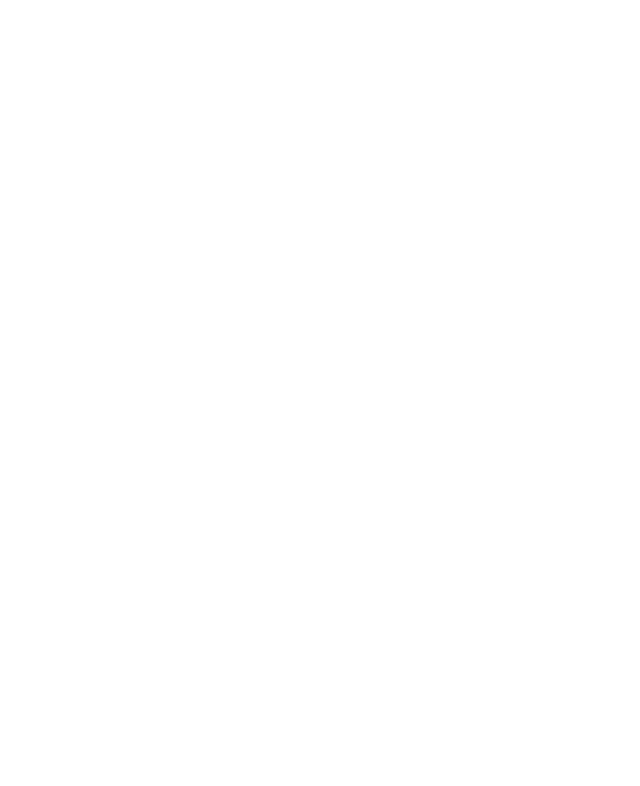
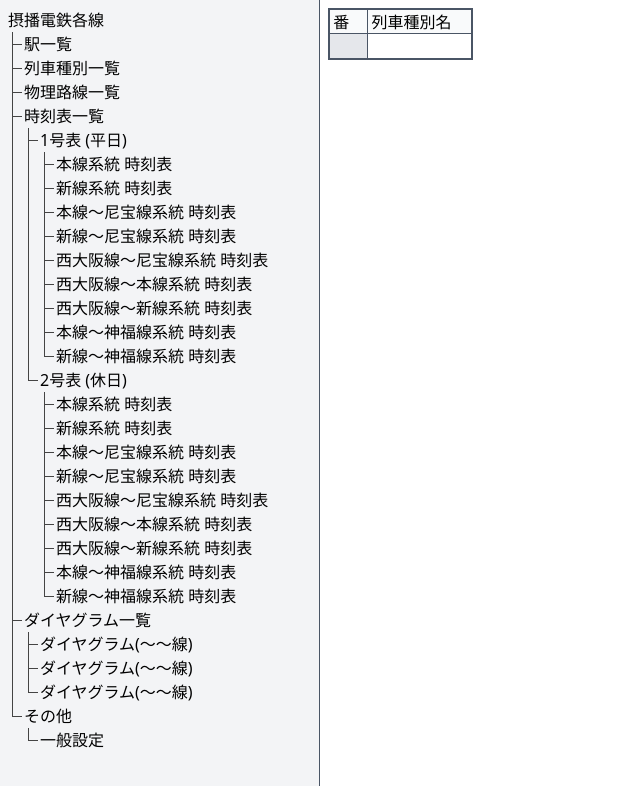
Before and after one commit to akashiyaki01c/weaverail, a React (Vite) app: page /train-types in a window 1280 px wide. Before the commit this address had no page. Shown: the top 786 px of the page, without its empty margins (0-640 px from the left). Built offline with nearby package versions, Linux system fonts and the light colour scheme.

Commit message:
update: 列車種別を編集できるように

```diff
--- a/src/AppRoutes.tsx
+++ b/src/AppRoutes.tsx
@@ -5,6 +5,7 @@
 import { LinesViewer } from "./LinesViewer/LinesViewer";
 import { Layout } from "./Layout";
 import { LineViewer } from "./LineViewer/LineViewer";
+import { TrainTypeViewer } from "./TrainTypeViewer/TrainTypeViewer";
 
 const AppRoutes = () => {
   return (
@@ -16,6 +17,7 @@
             <Route path="/stations" element={<StationTableViewer />} />
             <Route path="/lines" element={<LinesViewer />} />
             <Route path="/lines/:lineId" element={<LineViewer />} />
+            <Route path="/train-types" element={<TrainTypeViewer />} />
           </Route>
         </Routes>
       </BrowserRouter>
--- a/src/Layout.tsx
+++ b/src/Layout.tsx
@@ -11,7 +11,7 @@
           <li>
             <Link to="/stations">駅一覧</Link>
           </li>
-          <li>列車種別一覧</li>
+          <li><Link to="/train-types">列車種別一覧</Link></li>
           <li>
             <summary>
               <Link to="/lines">物理路線一覧</Link>
--- a/src/TrainTypeViewer/TrainTypeViewer.tsx
+++ b/src/TrainTypeViewer/TrainTypeViewer.tsx
@@ -1,8 +1,144 @@
+import { useRef, useState } from "react";
+import { TableViewer } from "../TableViwer/TableViewer";
 import useGlobalState from "../useGlobalState";
+import { TrainType } from "../sharpdia-model/TrainType";
 
 export function TrainTypeViewer() {
   const globalState = useGlobalState();
-  const maxX = 4;
 
-  return <></>;
+  const maxX = 2;
+  const maxY = globalState.trainTypes.length + 1;
+
+  const dialogRef = useRef<HTMLDialogElement>(null);
+  const inputRefs = useRef<(HTMLInputElement | null)[]>(Array(maxX).fill(null));
+
+  // ユーザが選択しているセルのX座標
+  const [selectedCellX, setSelectedCellX] = useState(0);
+  // ユーザが選択しているセルのY座標
+  const [selectedCellY, setSelectedCellY] = useState(0);
+  // 現在のウィンドウの状態
+  const [editState, setEditState] = useState(
+    "viwer" as "viewer" | "new" | "insert" | "edit"
+  );
+  const [editData, setEditData] = useState(TrainType.default());
+
+  const startEdit = (_: number, y: number) => {
+    if (y === maxY - 1) {
+      setEditData(TrainType.default());
+      setEditState("new");
+    } else {
+      setEditData(globalState.trainTypes[y]);
+      setEditState("edit");
+    }
+    dialogRef.current?.showModal();
+  };
+  const deleteData = (y: number) => {
+    if (y === maxY - 1) {
+      return;
+    }
+    globalState.setTrainTypes((prev) => {
+      prev.splice(y, 1);
+      return prev;
+    });
+  };
+  const insertData = (_: number) => {
+    setEditData(TrainType.default());
+    setEditState("insert");
+    dialogRef.current?.showModal();
+  };
+
+  const onEndStationEnd = () => {
+    if (editState === "edit") {
+      globalState.updateTrainType(selectedCellY, editData);
+    } else if (editState === "insert") {
+      globalState.setTrainTypes((prev) => {
+        prev.splice(selectedCellY, 0, editData);
+        return prev;
+      });
+    } else if (editState === "new") {
+      setSelectedCellY(selectedCellY + 1);
+      globalState.setTrainTypes((prev) => [...prev, editData]);
+    }
+    setEditState("viewer");
+    dialogRef.current?.close();
+  };
+
+  return (
+    <>
+      <TableViewer
+        selectedCellX={selectedCellX}
+        selectedCellY={selectedCellY}
+        setSelectedCellX={setSelectedCellX}
+        setSelectedCellY={setSelectedCellY}
+        editState={editState}
+        setEditState={setEditState}
+        startEdit={startEdit}
+        deleteData={deleteData}
+        insertData={insertData}
+        data={globalState.trainTypes}
+        columnSettings={[
+          {
+            headerText: "番号",
+            widthIc: 2.4,
+            cellText(_, index) {
+              return String(index);
+            },
+          },
+          {
+            headerText: "列車種別名",
+            widthIc: 6.4,
+            cellText(value, _) {
+              return value.name;
+            },
+          },
+        ]}
+        defaultValue={TrainType.default()}
+      />
+      <div className="fixed">
+        <dialog ref={dialogRef} className="m-auto p-[1ic] rounded  shadow-xl">
+          <form
+            onSubmit={(e) => {
+              e.preventDefault();
+              onEndStationEnd();
+            }}
+          >
+            <label>
+              列車種別名
+              <input
+                className="ml-[1ic] border-1 border-solid border-gray-600 rounded focus:outline-1 outline-offset-1 outline-blue-200 pl-1"
+                type="text"
+                value={editData.name}
+                ref={(el) => {
+                  inputRefs.current[0] = el;
+                }}
+                onChange={(e) =>
+                  setEditData({ ...editData, name: e.target.value })
+                }
+              />
+            </label>
+            <div className="mt-[1ic] flex justify-end gap-2">
+              <button
+                className="border-1 text-blue-400 border-blue-400 p-[0.25ic] pl-[1ic] pr-[1ic] rounded"
+                onClick={(_) => {
+                  setEditState("viewer");
+                  dialogRef.current?.close();
+                }}
+                type="button"
+              >
+                キャンセル
+              </button>
+              <button
+                className="bg-blue-400 p-[0.25ic] pl-[1ic] pr-[1ic] text-gray-50 rounded"
+                onClick={(_) => {
+                  onEndStationEnd();
+                }}
+              >
+                適用
+              </button>
+            </div>
+          </form>
+        </dialog>
+      </div>
+    </>
+  );
 }
--- /dev/null
+++ b/src/sharpdia-model/TrainType.ts
@@ -0,0 +1,9 @@
+export class TrainType {
+	constructor(
+		public name: string,
+	) { }
+
+	static default() {
+		return new TrainType("");
+	}
+}
--- a/src/useGlobalState.ts
+++ b/src/useGlobalState.ts
@@ -2,6 +2,7 @@
 import { Station } from "./sharpdia-model/Station";
 import { immer } from "zustand/middleware/immer";
 import { Line, Segment } from "./sharpdia-model/Line";
+import { TrainType } from "./sharpdia-model/TrainType";
 
 export interface Store {
 	stations: Station[];
@@ -13,6 +14,10 @@
 	updateLine: (index: number, data: Line) => void;
 	setLines: (fn: (prev: Line[]) => Line[]) => void;
 	setSegments: (index: number, fn: (prev: Segment[]) => Segment[]) => void;
+
+	trainTypes: TrainType[];
+	updateTrainType: (index: number, data: TrainType) => void;
+	setTrainTypes: (fn: (prev: TrainType[]) => TrainType[]) => void;
 }
 
 let useGlobalState = create(immer<Store>((set, _) => ({
@@ -57,6 +62,20 @@
 	setSegments: (index: number, data: (prev: Segment[]) => Segment[]) => set((state) => {
 		state.lines[index].segments = [...data(state.lines[index].segments)];
 	}),
+
+	trainTypes: [],
+	updateTrainType: (index: number, data: TrainType) => set((state) => {
+		if (state.trainTypes[index]) {
+			Object.assign(state.trainTypes[index], data);
+		} else {
+			state.trainTypes.push(Station.default());
+			Object.assign(state.trainTypes[index], data);
+		}
+		state.trainTypes = [...state.trainTypes];
+	}),
+	setTrainTypes: (data: (prev: TrainType[]) => TrainType[]) => set((state) => {
+		state.trainTypes = [...data(state.trainTypes)];
+	}),
 })));
 
 export default useGlobalState;
```
